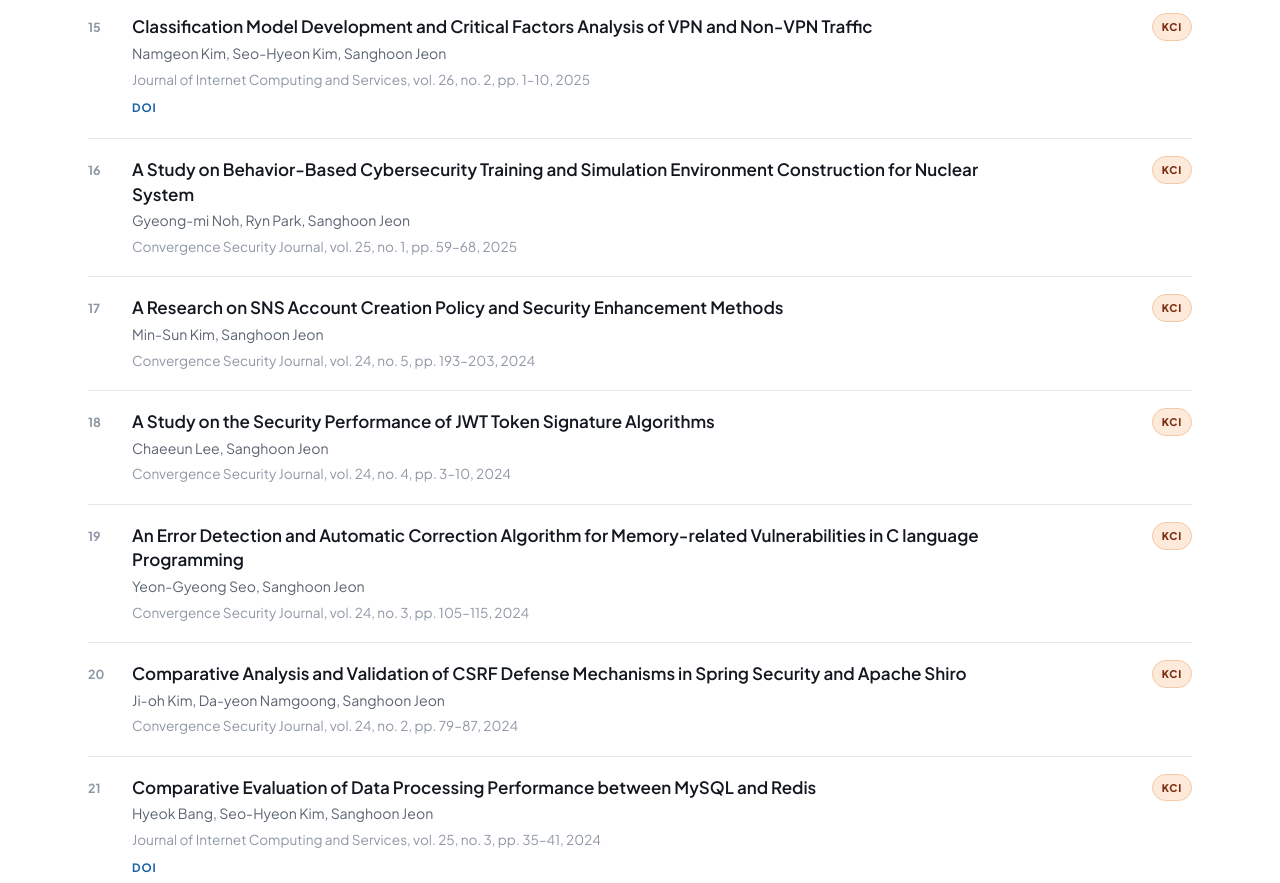
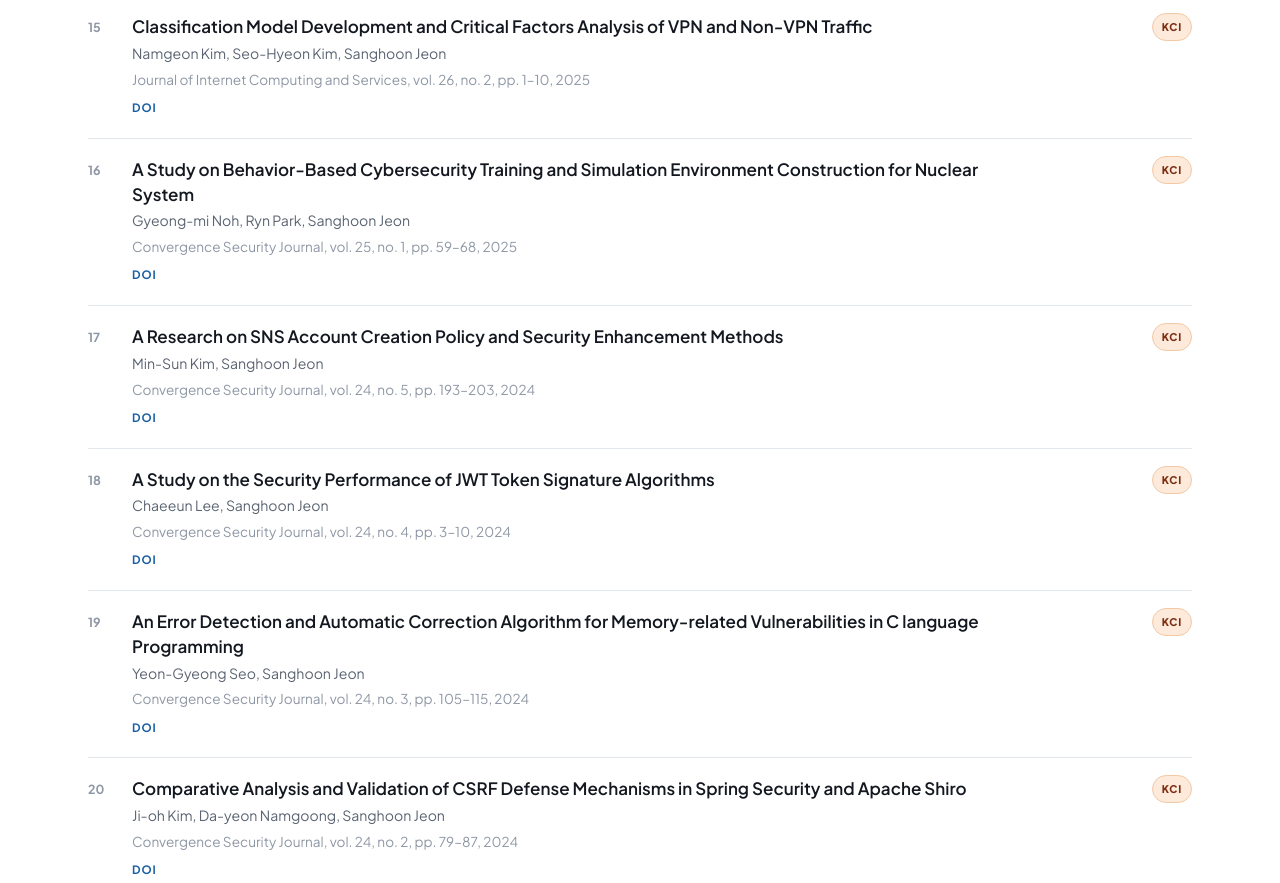
Before and after one commit to wcpslab/wcpslab.github.io, a website: page publications.html in a window 1280 px wide. Shown: the part 3920-4803 px from the top of the page. Drawn offline with Linux system fonts and the light colour scheme.

Commit message:
Add DOI links for Convergence Security Journal papers

```diff
--- a/publications.html
+++ b/publications.html
@@ -8,8 +8,8 @@
 <link rel="preconnect" href="https://fonts.googleapis.com">
 <link rel="preconnect" href="https://fonts.gstatic.com" crossorigin>
 <link href="https://fonts.googleapis.com/css2?family=Plus+Jakarta+Sans:wght@400;600;700;800&display=swap" rel="stylesheet">
-<link rel="stylesheet" href="assets/style.css?v=9">
-<script src="assets/main.js?v=9"></script>
+<link rel="stylesheet" href="assets/style.css?v=10">
+<script src="assets/main.js?v=10"></script>
 </head>
 <body>
 <header class="hdr" id="hdr">
@@ -95,11 +95,11 @@
           <li class="has-chip"><span class="t">Development and Implementation of a RADIUS-Based Account Generation System for Mitigating Evil Twin Attacks on Public Wi-Fi</span><span class="a">Myeonggyu Kim, Sanghoon Jeon</span><span class="v">Journal of Internet of Things and Convergence, vol. 11, no. 2, pp. 95–104, 2025</span><a class="doi" href="https://www.kci.go.kr/kciportal/ci/sereArticleSearch/ciSereArtiView.kci?sereArticleSearchBean.artiId=ART003198699" target="_blank" rel="noopener">DOI</a><span class="chips"><span class="chip chip-kci">KCI</span></span></li>
           <li class="has-chip"><span class="t">Implementation and Performance Analysis of a Personal VPN Server Using Raspberry Pi</span><span class="a">Jung-Yeon Lee, Sanghoon Jeon</span><span class="v">Journal of Internet of Things and Convergence, vol. 11, no. 2, pp. 45–54, 2025</span><a class="doi" href="https://www.kci.go.kr/kciportal/ci/sereArticleSearch/ciSereArtiView.kci?sereArticleSearchBean.artiId=ART003198671" target="_blank" rel="noopener">DOI</a><span class="chips"><span class="chip chip-kci">KCI</span></span></li>
           <li class="has-chip"><span class="t">Classification Model Development and Critical Factors Analysis of VPN and Non-VPN Traffic</span><span class="a">Namgeon Kim, Seo-Hyeon Kim, Sanghoon Jeon</span><span class="v">Journal of Internet Computing and Services, vol. 26, no. 2, pp. 1–10, 2025</span><a class="doi" href="https://www.jics.or.kr/digital-library/102466" target="_blank" rel="noopener">DOI</a><span class="chips"><span class="chip chip-kci">KCI</span></span></li>
-          <li class="has-chip"><span class="t">A Study on Behavior-Based Cybersecurity Training and Simulation Environment Construction for Nuclear System</span><span class="a">Gyeong-mi Noh, Ryn Park, Sanghoon Jeon</span><span class="v">Convergence Security Journal, vol. 25, no. 1, pp. 59–68, 2025</span><span class="chips"><span class="chip chip-kci">KCI</span></span></li>
-          <li class="has-chip"><span class="t">A Research on SNS Account Creation Policy and Security Enhancement Methods</span><span class="a">Min-Sun Kim, Sanghoon Jeon</span><span class="v">Convergence Security Journal, vol. 24, no. 5, pp. 193–203, 2024</span><span class="chips"><span class="chip chip-kci">KCI</span></span></li>
-          <li class="has-chip"><span class="t">A Study on the Security Performance of JWT Token Signature Algorithms</span><span class="a">Chaeeun Lee, Sanghoon Jeon</span><span class="v">Convergence Security Journal, vol. 24, no. 4, pp. 3–10, 2024</span><span class="chips"><span class="chip chip-kci">KCI</span></span></li>
-          <li class="has-chip"><span class="t">An Error Detection and Automatic Correction Algorithm for Memory-related Vulnerabilities in C language Programming</span><span class="a">Yeon-Gyeong Seo, Sanghoon Jeon</span><span class="v">Convergence Security Journal, vol. 24, no. 3, pp. 105–115, 2024</span><span class="chips"><span class="chip chip-kci">KCI</span></span></li>
-          <li class="has-chip"><span class="t">Comparative Analysis and Validation of CSRF Defense Mechanisms in Spring Security and Apache Shiro</span><span class="a">Ji-oh Kim, Da-yeon Namgoong, Sanghoon Jeon</span><span class="v">Convergence Security Journal, vol. 24, no. 2, pp. 79–87, 2024</span><span class="chips"><span class="chip chip-kci">KCI</span></span></li>
+          <li class="has-chip"><span class="t">A Study on Behavior-Based Cybersecurity Training and Simulation Environment Construction for Nuclear System</span><span class="a">Gyeong-mi Noh, Ryn Park, Sanghoon Jeon</span><span class="v">Convergence Security Journal, vol. 25, no. 1, pp. 59–68, 2025</span><a class="doi" href="http://www.kcgsa.org/html/sub0501.html?pageNm=article&amp;journal=1&amp;code=466220&amp;issue=35501&amp;Page=2&amp;year=2025&amp;searchType=&amp;searchValue=" target="_blank" rel="noopener">DOI</a><span class="chips"><span class="chip chip-kci">KCI</span></span></li>
+          <li class="has-chip"><span class="t">A Research on SNS Account Creation Policy and Security Enhancement Methods</span><span class="a">Min-Sun Kim, Sanghoon Jeon</span><span class="v">Convergence Security Journal, vol. 24, no. 5, pp. 193–203, 2024</span><a class="doi" href="http://www.kcgsa.org/html/sub0501.html?pageNm=article&amp;journal=1&amp;code=461080&amp;issue=35132&amp;Page=1&amp;year=2024&amp;searchType=&amp;searchValue=" target="_blank" rel="noopener">DOI</a><span class="chips"><span class="chip chip-kci">KCI</span></span></li>
+          <li class="has-chip"><span class="t">A Study on the Security Performance of JWT Token Signature Algorithms</span><span class="a">Chaeeun Lee, Sanghoon Jeon</span><span class="v">Convergence Security Journal, vol. 24, no. 4, pp. 3–10, 2024</span><a class="doi" href="http://www.kcgsa.org/html/sub0501.html?pageNm=article&amp;journal=1&amp;code=458092&amp;issue=34866&amp;Page=1&amp;year=2024&amp;searchType=&amp;searchValue=" target="_blank" rel="noopener">DOI</a><span class="chips"><span class="chip chip-kci">KCI</span></span></li>
+          <li class="has-chip"><span class="t">An Error Detection and Automatic Correction Algorithm for Memory-related Vulnerabilities in C language Programming</span><span class="a">Yeon-Gyeong Seo, Sanghoon Jeon</span><span class="v">Convergence Security Journal, vol. 24, no. 3, pp. 105–115, 2024</span><a class="doi" href="http://www.kcgsa.org/html/sub0501.html?pageNm=article&amp;journal=1&amp;code=455918&amp;issue=34696&amp;Page=3&amp;year=2024&amp;searchType=&amp;searchValue=" target="_blank" rel="noopener">DOI</a><span class="chips"><span class="chip chip-kci">KCI</span></span></li>
+          <li class="has-chip"><span class="t">Comparative Analysis and Validation of CSRF Defense Mechanisms in Spring Security and Apache Shiro</span><span class="a">Ji-oh Kim, Da-yeon Namgoong, Sanghoon Jeon</span><span class="v">Convergence Security Journal, vol. 24, no. 2, pp. 79–87, 2024</span><a class="doi" href="http://www.kcgsa.org/html/sub0501.html?pageNm=article&amp;journal=1&amp;code=452763&amp;issue=34417&amp;Page=2&amp;year=2024&amp;searchType=&amp;searchValue=" target="_blank" rel="noopener">DOI</a><span class="chips"><span class="chip chip-kci">KCI</span></span></li>
           <li class="has-chip"><span class="t">Comparative Evaluation of Data Processing Performance between MySQL and Redis</span><span class="a">Hyeok Bang, Seo-Hyeon Kim, Sanghoon Jeon</span><span class="v">Journal of Internet Computing and Services, vol. 25, no. 3, pp. 35–41, 2024</span><a class="doi" href="https://www.jics.or.kr/digital-library/99375" target="_blank" rel="noopener">DOI</a><span class="chips"><span class="chip chip-kci">KCI</span></span></li>
           <li class="has-chip"><span class="t">A Study on the Current Status of Domestic and International Cybersecurity Education and the Importance of Regular Cybersecurity Education for Teenagers</span><span class="a">Dahye Jeong, Sanghoon Jeon</span><span class="v">Journal of the Korea Institute of Information Security and Cryptology, vol. 34, no. 3, pp. 527–536, 2024</span><a class="doi" href="https://public.thinkonweb.com/journals/jkiisc/digital-library/99324" target="_blank" rel="noopener">DOI</a><span class="chips"><span class="chip chip-kci">KCI</span></span></li>
         </ol>
```
Also changed, not shown: contact.html (+2 -2 lines), index.html (+2 -2 lines), members.html (+2 -2 lines), projects.html (+2 -2 lines), research.html (+2 -2 lines).
